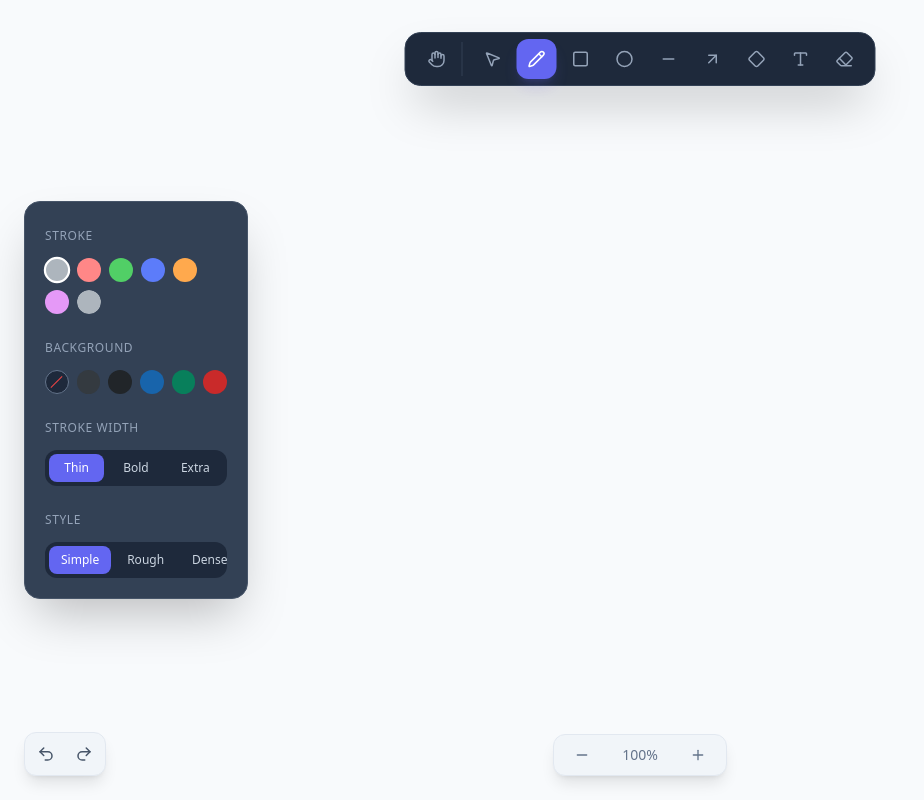
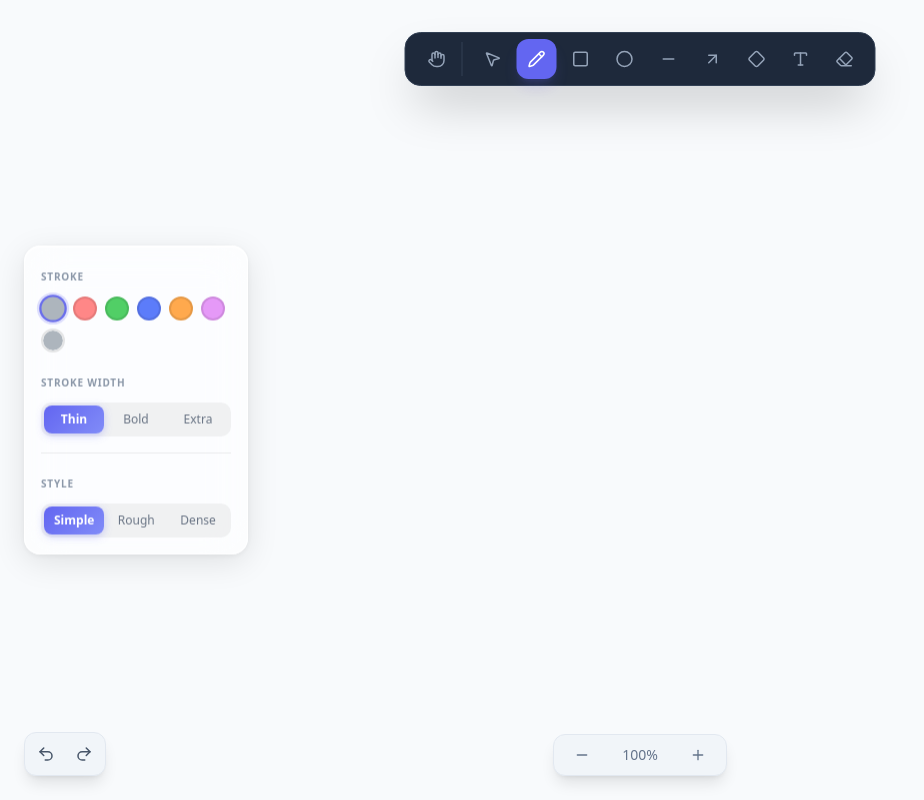
Before and after one commit to ss1ngh/slate, a Next.js app in the folder apps/slate/: page / in a window 1280 px wide. Shown: the whole page, without its empty margins (0-924 px from the left). Built offline with nearby package versions, Linux system fonts and the light colour scheme.

Commit message:
removed dark scheme to light and removed background option

```diff
--- a/apps/slate/app/src/components/ui/Properties.tsx
+++ b/apps/slate/app/src/components/ui/Properties.tsx
@@ -32,55 +32,108 @@ export default function Properties({
     onWidthChange,
     isSelected
 }: PropertiesProps) {
+
+    const glassPanel: React.CSSProperties = {
+        background: 'rgba(255, 255, 255, 0.65)',
+        backdropFilter: 'blur(20px) saturate(180%)',
+        WebkitBackdropFilter: 'blur(20px) saturate(180%)',
+        border: '1px solid rgba(255, 255, 255, 0.85)',
+        boxShadow: '0 8px 32px rgba(0, 0, 0, 0.10), 0 1.5px 6px rgba(0,0,0,0.06), inset 0 1px 0 rgba(255,255,255,0.9)',
+    };
+
+    const segmentTrack: React.CSSProperties = {
+        display: 'flex',
+        background: 'rgba(0,0,0,0.05)',
+        padding: '3px',
+        borderRadius: '10px',
+        gap: '2px',
+    };
+
+    const segmentBtn = (active: boolean): React.CSSProperties => active
+        ? {
+            flex: 1,
+            padding: '5px 10px',
+            borderRadius: '8px',
+            fontSize: '12px',
+            fontWeight: 600,
+            background: 'linear-gradient(135deg, #6366f1 0%, #818cf8 100%)',
+            color: '#fff',
+            boxShadow: '0 2px 8px rgba(99,102,241,0.30)',
+            border: 'none',
+            cursor: 'pointer',
+        }
+        : {
+            flex: 1,
+            padding: '5px 10px',
+            borderRadius: '8px',
+            fontSize: '12px',
+            fontWeight: 500,
+            background: 'transparent',
+            color: 'rgba(71,85,105,0.80)',
+            border: 'none',
+            cursor: 'pointer',
+        };
+
+    const labelStyle: React.CSSProperties = {
+        fontSize: '10px',
+        fontWeight: 700,
+        textTransform: 'uppercase',
+        letterSpacing: '0.08em',
+        color: 'rgba(100,116,139,0.75)',
+    };
+
+    const dividerStyle: React.CSSProperties = {
+        height: '1px',
+        background: 'rgba(0,0,0,0.07)',
+    };
+
     return (
         <div className="fixed left-6 top-1/2 -translate-y-1/2 z-50">
-            <div className="flex flex-col gap-5 p-5 bg-slate-700 border border-slate-600 rounded-2xl shadow-2xl w-56 text-white font-medium">
+            <div
+                className="flex flex-col gap-4 p-4 rounded-2xl w-56"
+                style={glassPanel}
+            >
 
-                {/* Stroke Section */}
-                <div className="space-y-3">
-                    <span className="text-xs text-slate-400 uppercase tracking-wider">Stroke</span>
+                {/* Stroke Color */}
+                <div className="space-y-2.5">
+                    <span style={labelStyle}>Stroke</span>
                     <div className="flex flex-wrap gap-2 items-center">
                         {STROKE_COLORS.map((color) => (
                             <button
                                 key={color}
                                 onClick={() => onColorChange(color)}
-                                className={`w-6 h-6 rounded-full border-2 transition-transform ${strokeColor === color ? 'border-white scale-110' : 'border-transparent hover:scale-110'}`}
-                                style={{ backgroundColor: color }}
+                                className="w-6 h-6 rounded-full transition-transform"
+                                style={{
+                                    backgroundColor: color,
+                                    border: strokeColor === color
+                                        ? '2.5px solid rgba(99,102,241,0.9)'
+                                        : '2px solid rgba(0,0,0,0.10)',
+                                    transform: strokeColor === color ? 'scale(1.15)' : 'scale(1)',
+                                    boxShadow: strokeColor === color ? '0 0 0 2px rgba(99,102,241,0.2)' : 'none',
+                                }}
                             />
                         ))}
-                        {/* Native color picker for custom colors */}
                         <input
                             type="color"
                             value={strokeColor}
                             onChange={(e) => onColorChange(e.target.value)}
-                            className="w-6 h-6 rounded-full border-none p-0 cursor-pointer bg-transparent appearance-none [&::-webkit-color-swatch-wrapper]:p-0 [&::-webkit-color-swatch]:rounded-full [&::-webkit-color-swatch]:border-none"
+                            className="w-6 h-6 rounded-full cursor-pointer bg-transparent appearance-none [&::-webkit-color-swatch-wrapper]:p-0 [&::-webkit-color-swatch]:rounded-full [&::-webkit-color-swatch]:border-none"
+                            style={{ border: '2px solid rgba(0,0,0,0.10)' }}
                             title="Custom color"
                         />
                     </div>
                 </div>
 
-                {/* Background Section (Placeholder) */}
-                <div className="space-y-3">
-                    <span className="text-xs text-slate-400 uppercase tracking-wider">Background</span>
-                    <div className="flex gap-2">
-                        <button className="w-6 h-6 rounded-full border border-slate-500 flex items-center justify-center bg-slate-800">
-                            <div className="w-[1px] h-4 bg-red-500 rotate-45" />
-                        </button>
-                        {['#343a40', '#212529', '#1864ab', '#087f5b', '#c92a2a'].map(c => (
-                            <button key={c} className="w-6 h-6 rounded-full" style={{ backgroundColor: c }} />
-                        ))}
-                    </div>
-                </div>
 
-                {/* Stroke Width Section */}
-                <div className="space-y-3">
-                    <span className="text-xs text-slate-400 uppercase tracking-wider">Stroke Width</span>
-                    <div className="flex bg-slate-800 p-1 rounded-xl gap-1">
+                {/* Stroke Width */}
+                <div className="space-y-2.5">
+                    <span style={labelStyle}>Stroke Width</span>
+                    <div style={segmentTrack}>
                         {STROKE_WIDTHS.map((sw) => (
                             <button
                                 key={sw.label}
                                 onClick={() => onWidthChange(sw.value)}
-                                className={`flex-1 py-1.5 px-3 rounded-lg text-xs transition-all ${strokeWidth === sw.value ? 'bg-indigo-500 text-white' : 'text-slate-300 hover:text-white'}`}
+                                style={segmentBtn(strokeWidth === sw.value)}
                             >
                                 {sw.label}
                             </button>
@@ -88,14 +141,16 @@ export default function Properties({
                     </div>
                 </div>
 
-                {/* Style Section */}
-                <div className="space-y-3">
-                    <span className="text-xs text-slate-400 uppercase tracking-wider">Style</span>
-                    <div className="flex bg-slate-800 p-1 rounded-xl gap-1">
+                <div style={dividerStyle} />
+
+                {/* Style */}
+                <div className="space-y-2.5">
+                    <span style={labelStyle}>Style</span>
+                    <div style={segmentTrack}>
                         {STYLES.map((style) => (
                             <button
                                 key={style}
-                                className={`flex-1 py-1.5 px-3 rounded-lg text-xs ${style === 'Simple' ? 'bg-indigo-500 text-white' : 'text-slate-300'}`}
+                                style={segmentBtn(style === 'Simple')}
                             >
                                 {style}
                             </button>
@@ -105,5 +160,5 @@ export default function Properties({
 
             </div>
         </div>
-    )
+    );
 }
```
